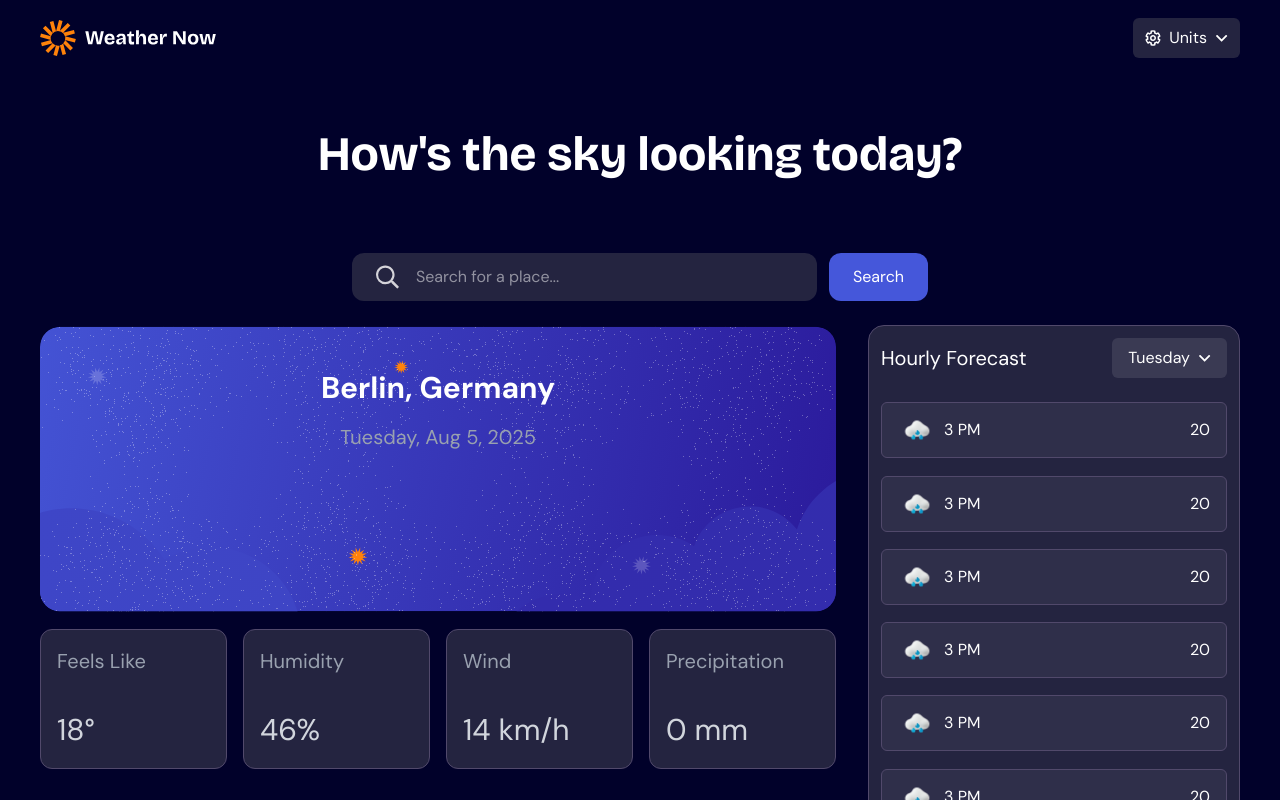
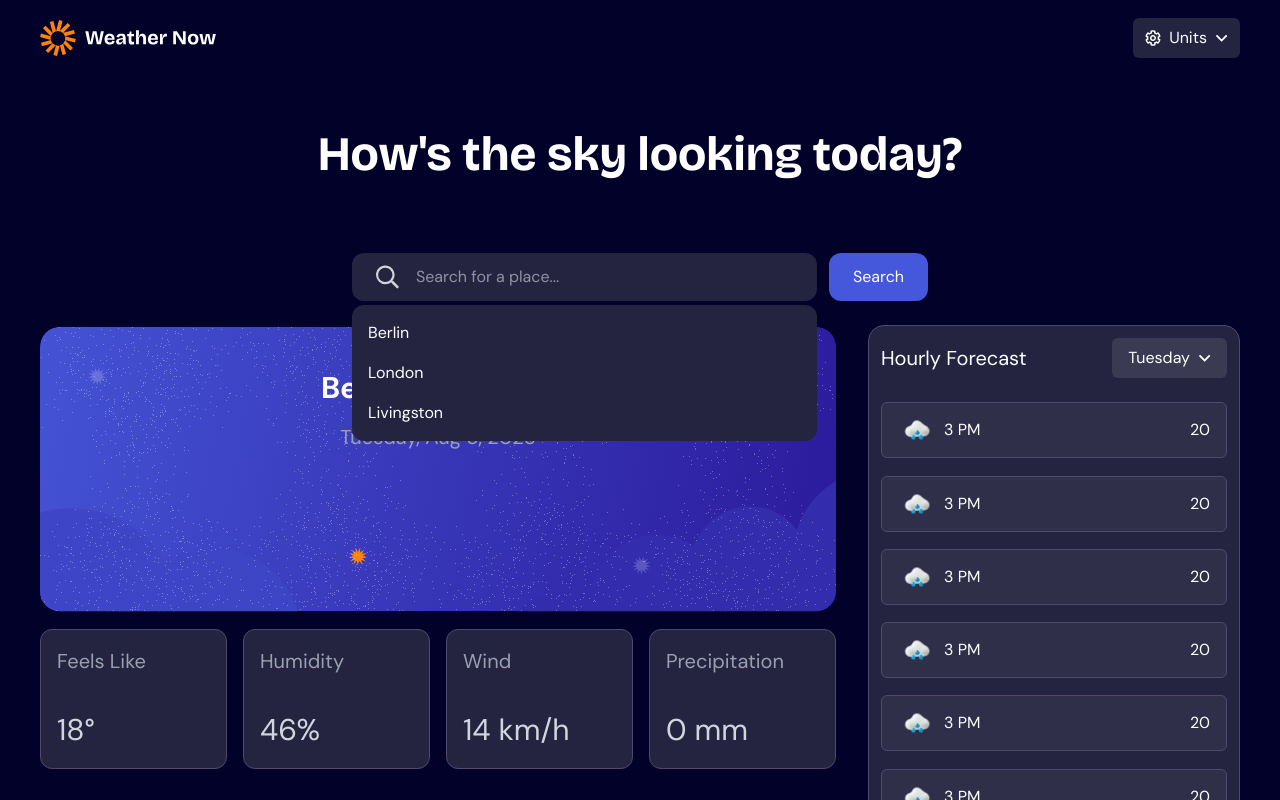
Before and after one commit to Dbartmann7/weather-app-fem, a Next.js app: page / in a window 1280 px wide. Shown: the top 800 px of the page. Built offline with nearby package versions, Linux system fonts and the light colour scheme.

Commit message:
added basic  search drop down ui

```diff
--- a/app/(components)/Main/Components/Search/Search.tsx
+++ b/app/(components)/Main/Components/Search/Search.tsx
@@ -2,18 +2,35 @@
 import Image from "next/image"
 
 import SearchIcon from "@/public/images/icon-search.svg"
-import { Dispatch, SetStateAction, useEffect, useState } from "react"
+import { Dispatch, SetStateAction, useState } from "react"
 import { useRouter } from "next/navigation"
 import { getLocationsData } from "@/app/actions"
-import { InputEvent } from "react"
-import { AppRouterInstance } from "next/dist/shared/lib/app-router-context.shared-runtime"
 
-// TODO: implement search dropdown to display locations
+
+function SearchDropdown(){
+    let names = ["Berlin", "London", "Livingston"]
+
+    return(
+        <div className="absolute flex flex-col bg-light-bg rounded-xl w-full h-fit left-0 top-13 z-50">
+            <div className="my-2 px-2">
+            {
+                names.map((location) => {
+                    return(
+                        <div className="flex w-full h-10 hover:bg-white/10 rounded-md">
+                            <p className="my-auto px-2">{location}</p>
+                        </div>
+                    )
+                })
+            }
+            </div>
+        </div>
+    )
+}
 
 function SearchBar({value, setValue, submitLocation}:{value:string, setValue:Dispatch<SetStateAction<string>>, submitLocation:() => void}){
 
     return(
-        <div className="flex bg-light-bg rounded-xl w-full h-12 px-6 ">
+        <div className="flex bg-light-bg rounded-xl w-full h-12 px-6 relative">
             <Image src={SearchIcon} alt="search" className="w-6"/>
             <input
                 type="query"
@@ -23,6 +40,7 @@ function SearchBar({value, setValue, submitLocation}:{value:string, setValue:Dis
                 onInput={(e) => setValue(e.currentTarget.value)}
                 onKeyDown={(e) => {if(e.key === 'Enter') submitLocation()}}
             />
+            <SearchDropdown/>
         </div>
     )
 }
```
